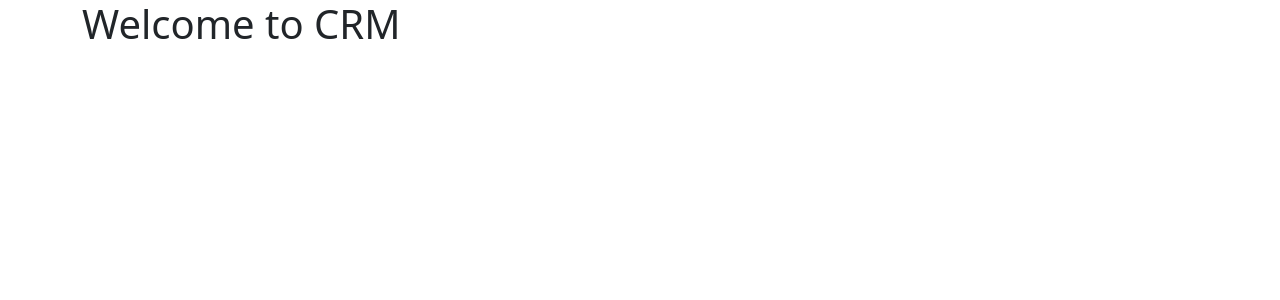
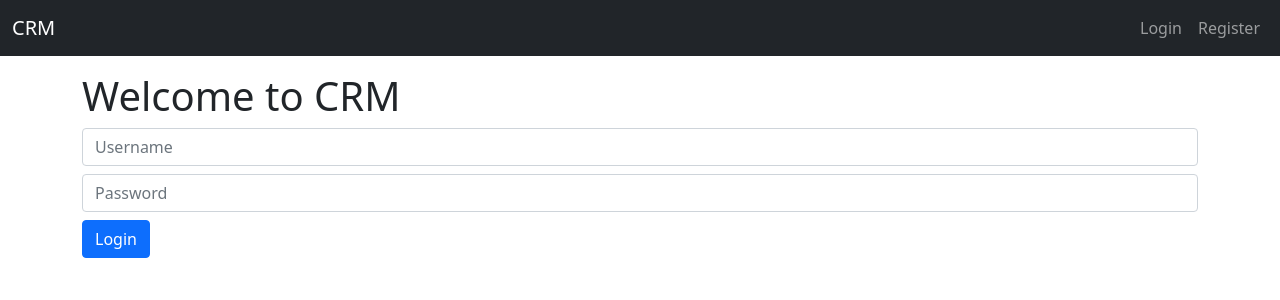
Before and after one commit to thekshitiz/tut-crm, a Django app: page / in a window 1280 px wide. Shown: the top 300 px of the page. Run offline with Django 5.2, Linux system fonts and the light colour scheme.

Commit message:
worked on authentication - functional webapp

```diff
--- a/crm/webapp/templates/base.html
+++ b/crm/webapp/templates/base.html
@@ -16,10 +16,22 @@
         <title>{% block title %}CRM{% endblock title %}</title>
     </head>
     <body>
+        {% include 'navbar.html' %}
         <div class="container">
-            {% block content %}
-
-            {% endblock content %}
+            {% if messages %} {% for message in messages %}
+            <div
+                class="alert alert-warning alert-dismissible fade show"
+                role="alert"
+            >
+                {{ message }}
+                <button
+                    type="button"
+                    class="btn-close"
+                    data-bs-dismiss="alert"
+                    aria-label="Close"
+                ></button>
+            </div>
+            {% endfor %} {% endif %} {% block content %} {% endblock content %}
         </div>
 
         <!-- Optional JavaScript; choose one of the two! -->
--- a/crm/webapp/templates/home.html
+++ b/crm/webapp/templates/home.html
@@ -1,5 +1,27 @@
-{% extends 'base.html' %}
+{% extends 'base.html' %} {% block content %}
+<h1>Welcome to CRM</h1>
 
-{% block content %}
-<h1>Welcome to CRM</h1>
-{% endblock content %}
+{% if user.is_authenticated %}
+<h2>Welcome {{ user.username }}!</h2>
+{% else %}
+<div class="header-login">
+    <form method="post" action="{% url 'home' %}">
+        {% csrf_token %}
+        <input
+            type="text"
+            class="form-control mb-2"
+            placeholder="Username"
+            name="username"
+            required
+        />
+        <input
+            type="password"
+            class="form-control mb-2"
+            placeholder="Password"
+            name="password"
+            required
+        />
+        <button type="submit" class="btn btn-primary">Login</button>
+    </form>
+</div>
+{% endif %} {% endblock content %}
--- /dev/null
+++ b/crm/webapp/templates/navbar.html
@@ -0,0 +1,32 @@
+<nav class="navbar navbar-expand-lg navbar-dark bg-dark mb-3">
+    <div class="container-fluid">
+        <a class="navbar-brand" href="{% url 'home' %}">CRM</a>
+        <button
+            class="navbar-toggler"
+            type="button"
+            data-bs-toggle="collapse"
+            data-bs-target="#navbarNav"
+            aria-controls="navbarNav"
+            aria-expanded="false"
+            aria-label="Toggle navigation"
+        >
+            <span class="navbar-toggler-icon"></span>
+        </button>
+        <div class="collapse navbar-collapse" id="navbarNav">
+            <ul class="navbar-nav ms-auto">
+                {% if user.is_authenticated %}
+                <li class="nav-item">
+                    <a class="nav-link" href="{% url 'logout' %}">Logout</a>
+                </li>
+                {% else %}
+                <li class="nav-item">
+                    <a class="nav-link" href="{% url 'home' %}">Login</a>
+                </li>
+                <li class="nav-item">
+                    <a class="nav-link" href="{% url 'register' %}">Register</a>
+                </li>
+                {% endif %}
+            </ul>
+        </div>
+    </div>
+</nav>
--- a/crm/webapp/urls.py
+++ b/crm/webapp/urls.py
@@ -3,4 +3,9 @@ from . import views
 
 urlpatterns = [
     path('', views.home, name='home'),
+    # path('login/', views.login_view, name='login'),
+    path('/logout', views.logout_view, name='logout'),
+    path('register/', views.register_view, name='register'),
+
+
 ]
--- a/crm/webapp/views.py
+++ b/crm/webapp/views.py
@@ -1,5 +1,49 @@
-from django.shortcuts import render
+from django.shortcuts import render, redirect
+from django.contrib.auth import authenticate, login, logout
+from django.contrib import messages
+from django.contrib.auth.forms import UserCreationForm
 
 # Create your views here.
 def home(request):
+    # check the logged in user
+    if request.method == 'POST':
+        username = request.POST['username']
+        password = request.POST['password']
+
+        # authenticate the user
+        user = authenticate(request, username=username, password=password)
+        if user is not None:
+            login(request, user)
+            messages.success(request, 'You have been logged in')
+            return redirect('home')
+        else:
+            messages.success(request, 'There was an error logging in, please try again')
+            return redirect('home')
     return render(request, 'home.html', {})
+
+# this function we will use to create a separate login page
+# def login_view(request):
+#     return render(request, 'login.html', {})
+
+def logout_view(request):
+    logout(request)
+    messages.success(request, 'You have been logged out')
+    return redirect('home')
+    pass
+
+
+def register_view(request):
+    if request.method == 'POST':
+        form = UserCreationForm(request.POST)
+        if form.is_valid():
+            form.save()
+            username = form.cleaned_data['username']
+            password = form.cleaned_data['password1']
+            user = authenticate(request, username=username, password=password)
+            login(request, user)
+            messages.success(request, 'Registration successful and you are now logged in')
+            return redirect('home')
+    else:
+        form = UserCreationForm()
+
+    return render(request, 'register.html', {'form': form})
```
Also changed, not shown: crm/webapp/forms.py (added, +24 -0 lines), crm/webapp/templates/register.html (added, +26 -0 lines).
